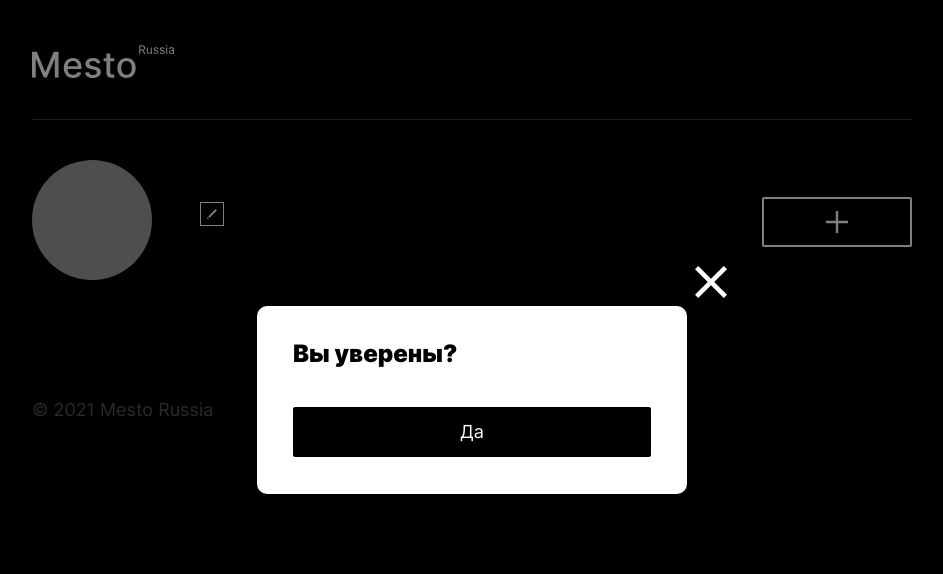
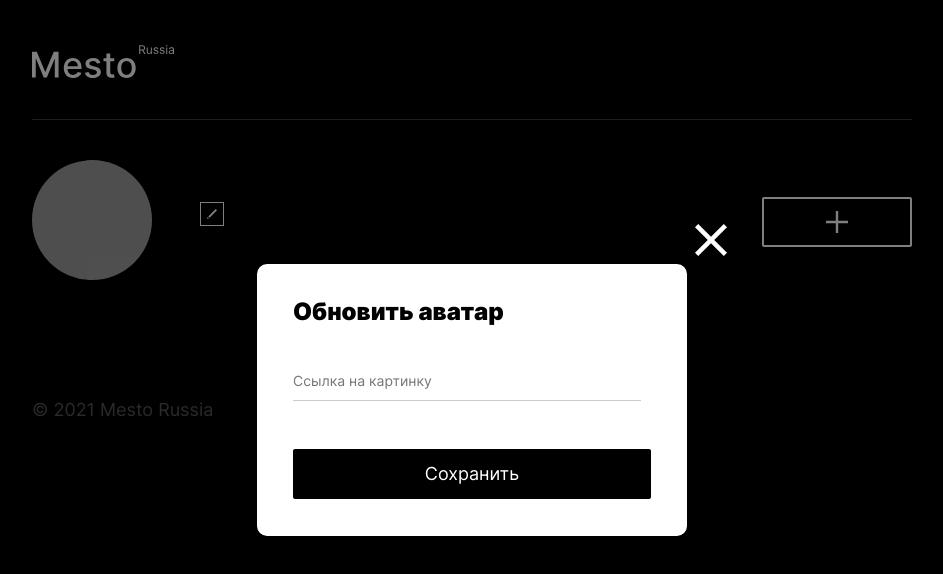
Before and after one commit to alraskalov/mesto-react, a React (Create React App) app: page / in a window 1280 px wide. Both pictures are taken after a click on the element 260 px from the left and 221 px from the top of the page. Shown: the top 574 px of the page, without its empty margins (168-1111 px from the left). Built offline with nearby package versions, Linux system fonts and the light colour scheme; grey boxes are pictures that could not be loaded.

Commit message:
feat: Implemented closing popups

```diff
--- a/src/components/App.js
+++ b/src/components/App.js
@@ -3,6 +3,7 @@ import Footer from "./Footer";
 import Header from "./Header";
 import Main from "./Main";
 import PopupWithForm from "./PopupWithForm";
+import ImagePopup from "./ImagePopup";
 
 function App() {
   const [isEditProfilePopupOpen, setIsEditProfilePopupOpen] =
@@ -22,6 +23,13 @@ function App() {
   function handleAddPlaceClick() {
     setIsAddPlacePopupOpen(true);
   }
+
+  function closeAllPopups() {
+    setIsEditProfilePopupOpen(false);
+    setIsEditAvatarPopupOpen(false);
+    setIsAddPlacePopupOpen(false);
+  }
+
   return (
     <div className="page">
       <Header />
@@ -35,6 +43,7 @@ function App() {
         name="edit"
         title="Редактировать профиль"
         isOpen={isEditProfilePopupOpen}
+        onClose={closeAllPopups}
       >
         <label className="popup__label">
           <input
@@ -75,6 +84,7 @@ function App() {
         name="add"
         title="Новое место"
         isOpen={isAddPlacePopupOpen}
+        onClose={closeAllPopups}
       >
         <label className="popup__label">
           <input
@@ -109,11 +119,7 @@ function App() {
           </span>
         </button>
       </PopupWithForm>
-      <PopupWithForm
-        name="delete"
-        title="Вы уверены?"
-        isOpen={isEditAvatarPopupOpen}
-      >
+      <PopupWithForm name="delete" title="Вы уверены?" onClose={closeAllPopups}>
         <button type="submit" className="popup__submit-btn delete-button">
           <span className="popup__submit-btn-text popup__submit-btn-text_initial">
             Да
@@ -123,7 +129,12 @@ function App() {
           </span>
         </button>
       </PopupWithForm>
-      <PopupWithForm name="avatar" title="Обновить аватар">
+      <PopupWithForm
+        name="avatar"
+        title="Обновить аватар"
+        isOpen={isEditAvatarPopupOpen}
+        onClose={closeAllPopups}
+      >
         <label className="popup__label">
           <input
             className="popup__input popup__input-avatar"
@@ -144,6 +155,7 @@ function App() {
           </span>
         </button>
       </PopupWithForm>
+      <ImagePopup />
     </div>
   );
 }
--- a/src/components/ImagePopup.js
+++ b/src/components/ImagePopup.js
@@ -14,3 +14,5 @@ function ImagePopup() {
     </div>
   );
 }
+
+export default ImagePopup;
--- a/src/components/Main.js
+++ b/src/components/Main.js
@@ -1,5 +1,4 @@
 function Main(props) {
-
   return (
     <main className="content">
       <section className="profile page__profile">
--- a/src/components/PopupWithForm.js
+++ b/src/components/PopupWithForm.js
@@ -15,6 +15,7 @@ function PopupWithForm(props) {
           <fieldset className="popup__fieldset">{props.children}</fieldset>
         </form>
         <button
+          onClick={props.onClose}
           type="button"
           className="popup__close-btn animation-button"
         ></button>
```
